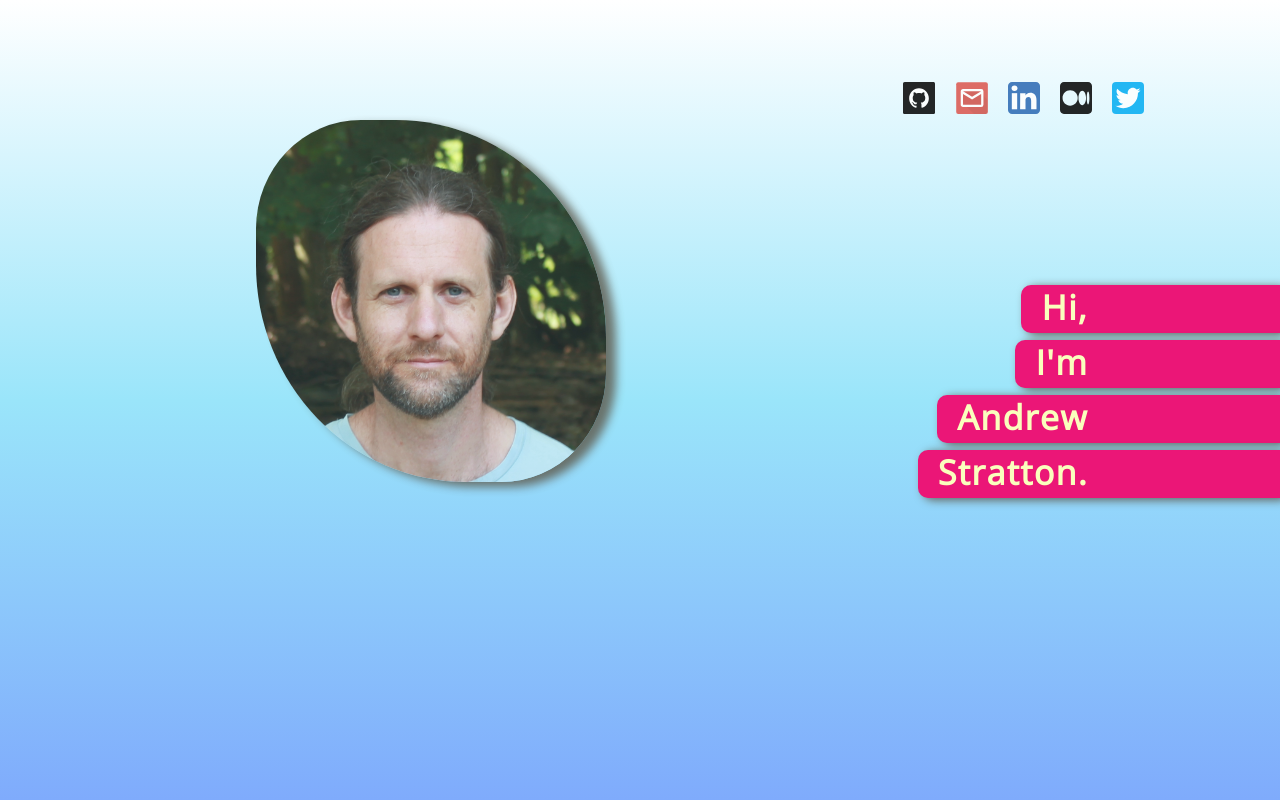
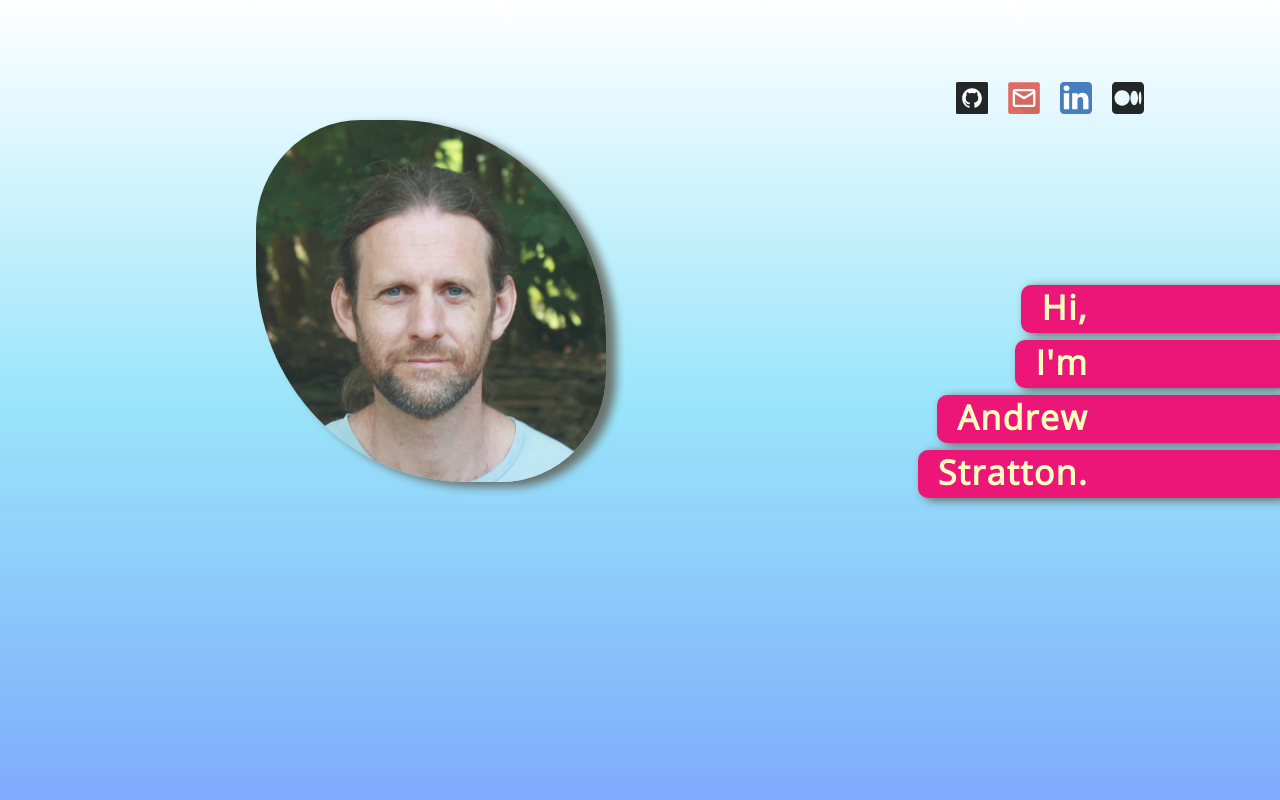
Before and after one commit to Adstrat/portfolio, a plain HTML site: page index.html in a window 1280 px wide. Shown: the top 800 px of the page. Drawn offline with nearby package versions, Linux system fonts and the light colour scheme; a web font is replaced by a local one.

Commit message:
links updated

```diff
--- a/index.html
+++ b/index.html
@@ -39,9 +39,6 @@
         </a>
         <a href="https://medium.com/@andystratton78" target="_blank">
           <img src="img/medium_icon.svg" alt="Medium" class="social-icon-hero" />
-        </a>
-        <a href="https://twitter.com/StrattonWebdev" target="_blank">
-          <img src="img/twitter_icon.svg" alt="Twitter" class="social-icon-hero" />
         </a>
       </div>
 
@@ -319,9 +316,6 @@
         <a href="https://medium.com/@andystratton78" target="_blank">
           <img src="img/medium_icon.svg" alt="Medium" class="social-icon" />
         </a>
-        <a href="https://twitter.com/StrattonWebdev" target="_blank">
-          <img src="img/twitter_icon.svg" alt="Twitter" class="social-icon" />
-        </a>
       </div>
 
       <p class="page-footer__text">&copy; Copyright 2021</p>
```
